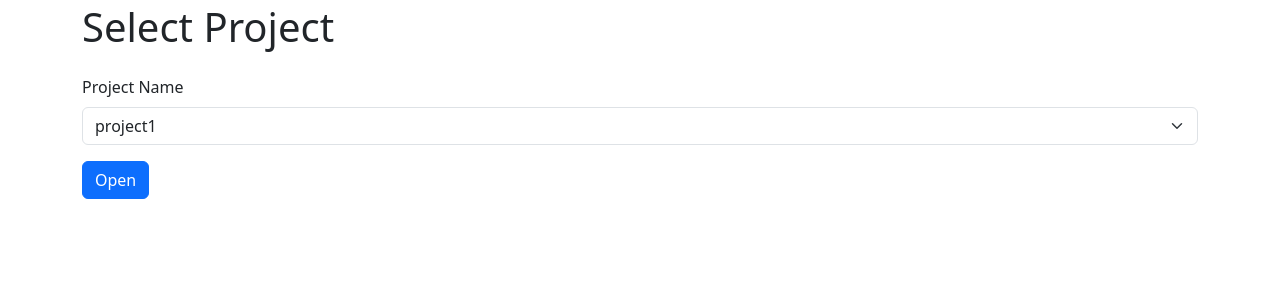
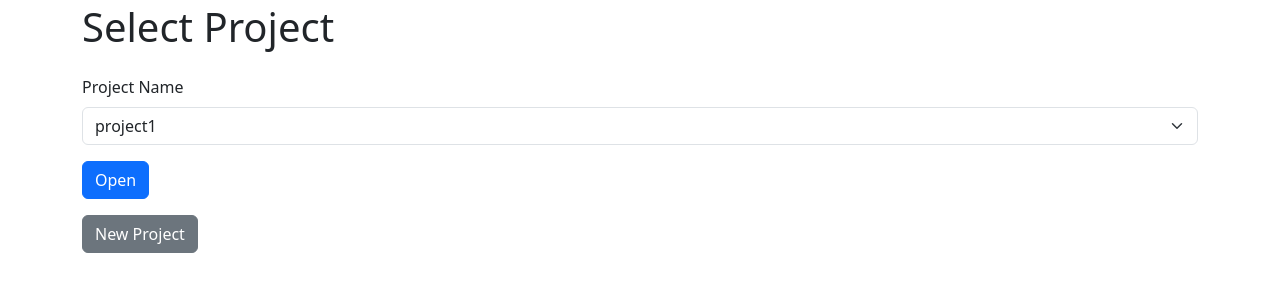
Before and after one commit to Tomoya-BB/ProjectManagementTool, a Flask app: page /select in a window 1280 px wide. Shown: the part 137-445 px from the top of the page. Run offline with Flask 3, Linux system fonts and the light colour scheme; a user stored in the database is signed in; some libraries are stand-ins or nearby versions.

Commit message:
Add project management models and routes

```diff
--- a/app.py
+++ b/app.py
@@ -6,7 +6,7 @@ from flask import Flask, render_template, redirect, url_for, request, session, a
 from flask_login import LoginManager, login_user, logout_user, login_required, current_user
 from werkzeug.security import generate_password_hash, check_password_hash
 
-from models import db, Task, User
+from models import db, Task, User, Project
 import pandas as pd
 import plotly.figure_factory as ff
 import plotly.express as px
@@ -38,25 +38,40 @@ def roles_required(*roles):
 
 
 def init_db(project_name):
+    """Initialize databases for the given project and master data."""
+
     base = os.path.abspath(os.path.dirname(__file__))
-    os.makedirs(os.path.join(base, 'data', 'projects'), exist_ok=True)
-    db_path = os.path.join(base, 'data', 'projects', f'{project_name}.db')
+    projects_dir = os.path.join(base, 'data', 'projects')
+    os.makedirs(projects_dir, exist_ok=True)
+    db_path = os.path.join(projects_dir, f'{project_name}.db')
     master_path = os.path.join(base, 'data', 'master.db')
+
     app.config['SQLALCHEMY_DATABASE_URI'] = f'sqlite:///{db_path}'
     app.config['SQLALCHEMY_BINDS'] = {'users': f'sqlite:///{master_path}'}
-    db.init_app(app)
+
+    if not getattr(app, 'db_initialized', False):
+        db.init_app(app)
+        app.db_initialized = True
+
     with app.app_context():
         db.create_all()
+
+        if not Project.query.filter_by(name=project_name).first():
+            project = Project(name=project_name, path=db_path)
+            db.session.add(project)
+
         if not User.query.filter_by(username='admin').first():
             admin = User(username='admin', password_hash=generate_password_hash('admin'), role='Admin')
             db.session.add(admin)
-            db.session.commit()
+
+        db.session.commit()
 
 
 @app.before_request
 def load_project():
     project = session.get('project')
-    if not project and request.endpoint not in ('select_project', 'login', 'static'):
+    allowed = ('select_project', 'create_project', 'login', 'static')
+    if not project and request.endpoint not in allowed:
         return redirect(url_for('select_project'))
 
 
@@ -83,13 +98,25 @@ def logout():
 @login_required
 @roles_required('Admin', 'User')
 def select_project():
-    projects = [p[:-3] for p in os.listdir('data/projects') if p.endswith('.db')]
+    projects = [p.name for p in Project.query.order_by(Project.name).all()]
     if request.method == 'POST':
         project = request.form['project']
         session['project'] = project
         init_db(project)
         return redirect(url_for('tasks'))
     return render_template('project_select.html', projects=projects)
+
+
+@app.route('/project/create', methods=['GET', 'POST'])
+@login_required
+@roles_required('Admin')
+def create_project():
+    if request.method == 'POST':
+        name = request.form['name']
+        session['project'] = name
+        init_db(name)
+        return redirect(url_for('tasks'))
+    return render_template('project_create.html')
 
 
 @app.route('/')
--- a/templates/project_select.html
+++ b/templates/project_select.html
@@ -12,4 +12,5 @@
     </div>
     <button type="submit" class="btn btn-primary">Open</button>
 </form>
+<a href="{{ url_for('create_project') }}" class="btn btn-secondary mt-3">New Project</a>
 {% endblock %}
```
Also changed, not shown: models.py (+9 -0 lines), templates/project_create.html (added, +11 -0 lines).
